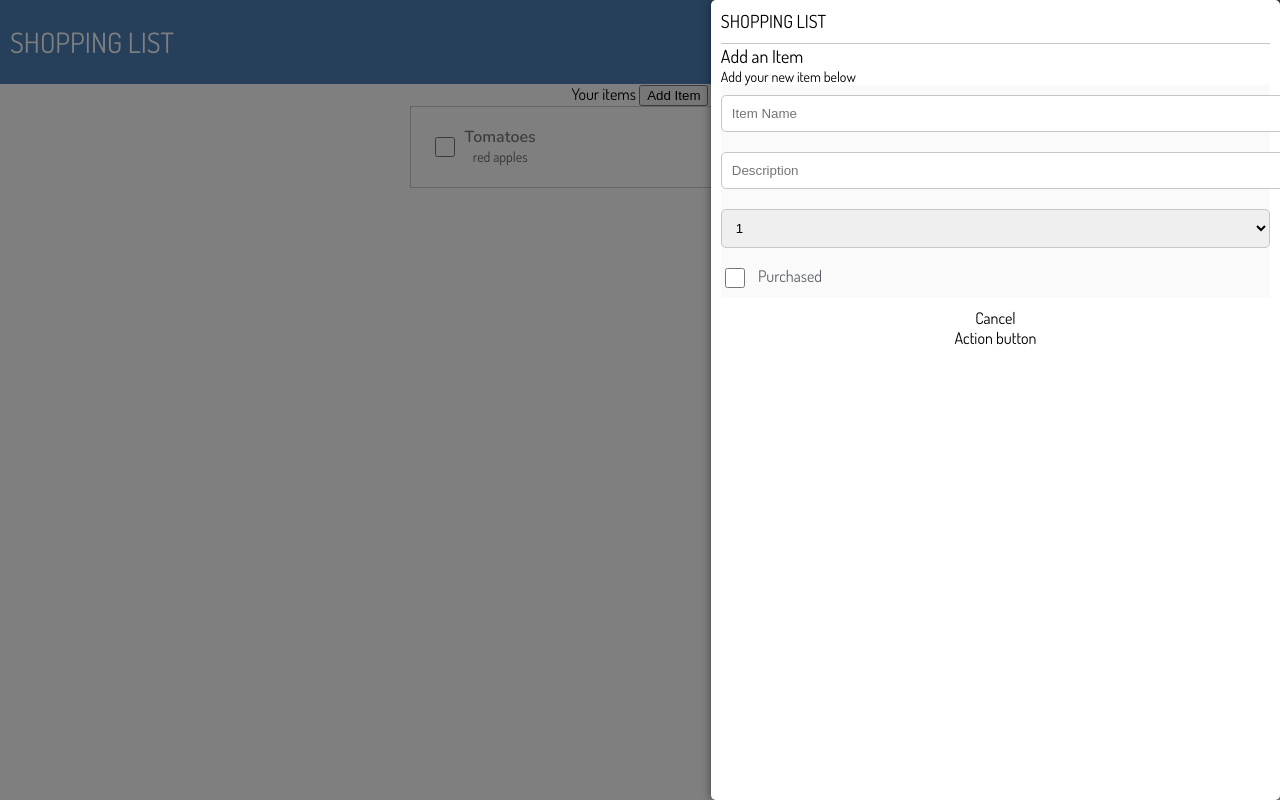
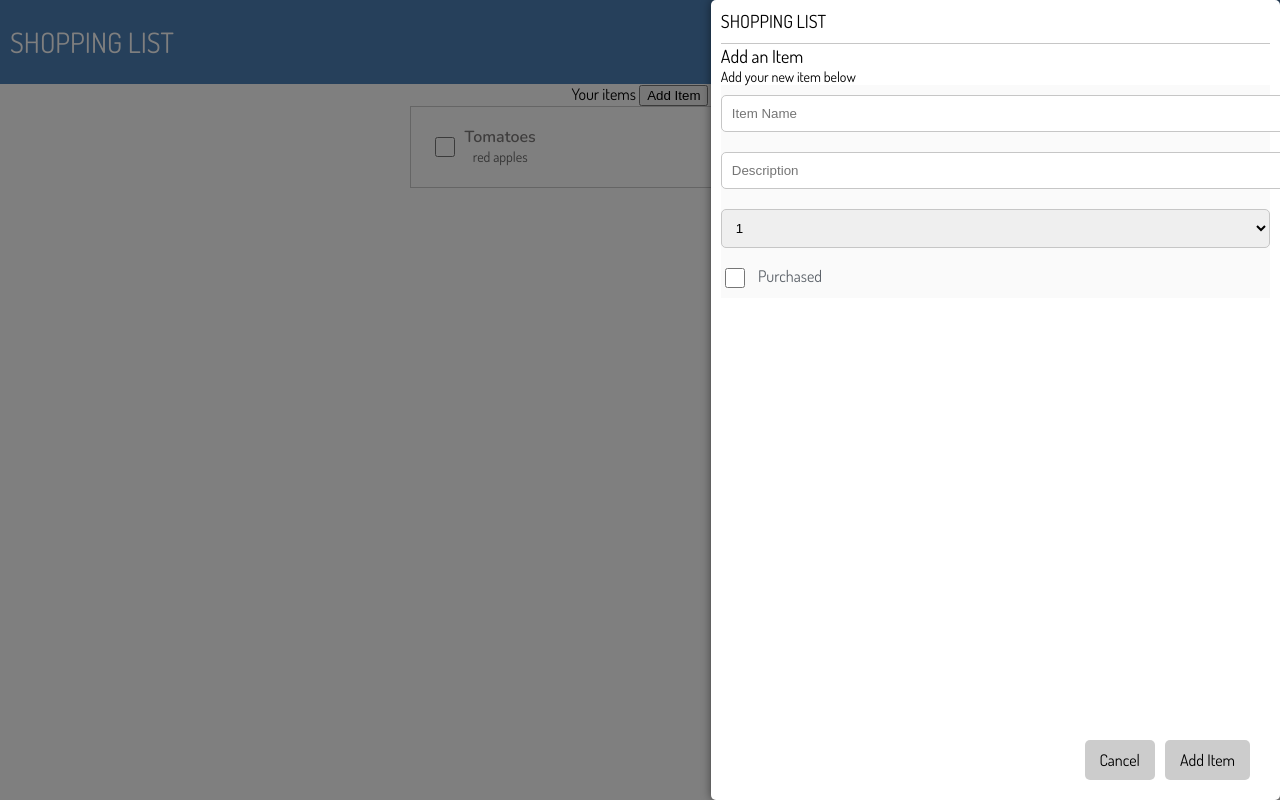
Before and after one commit to jrmeier/v-code-challenge, a React (Create React App) app: page / in a window 1280 px wide. Both pictures are taken after a click on the button "Add Item". Built offline with nearby package versions, Linux system fonts and the light colour scheme.

Commit message:
adding default buttons to modal

```diff
--- a/src/components/AddItemForm/AddItemForm.jsx
+++ b/src/components/AddItemForm/AddItemForm.jsx
@@ -3,7 +3,7 @@ import { useContext, useEffect, useState } from 'react';
 import './AddItemForm.css';
 import { AppContext } from '../../AppContext';
 
-export function AddItemForm({ setShowAddItemModal, editIndex }){
+export function AddItemForm({ setShowAddItemModal, editIndex, setEditIndex, submitAction }){
     const appContext = useContext(AppContext);
     const { items, setItems } = appContext;
     const [itemName, setItemName] = useState('');
@@ -11,42 +11,20 @@ export function AddItemForm({ setShowAddItemModal, editIndex }){
     const [itemQuantity, setItemQuantity] = useState(1);
 
     useEffect(() => {
-        console.log({ editIndex, items })
+        // clear the form when the modal is closed
         if (editIndex !== null) {
             const item = items[editIndex];
             setItemName(item.name);
             setItemDescription(item.description);
             setItemQuantity(item.quantity);
         }
-    }, [editIndex, items])
+
+        return () => {
+            setEditIndex(null);
+        }
+    }, [editIndex, items,setEditIndex])
 
 
-    const addItem = (e) => {
-        e.preventDefault();
-        const newItem = {
-            name: itemName,
-            description: itemDescription,
-            quantity: itemQuantity
-        }
-
-        setItems([...items, newItem])
-        setShowAddItemModal(false)
-    }
-
-    const editItem = (e) => {
-        e.preventDefault();
-        const newItem = {
-            name: itemName,
-            description: itemDescription,
-            quantity: itemQuantity
-        }
-
-        const newItems = [...items];
-        newItems[editIndex] = newItem;
-
-        setItems(newItems);
-        setShowAddItemModal(false);
-    }
 
     return (
         <div className='add-item'>
@@ -54,7 +32,7 @@ export function AddItemForm({ setShowAddItemModal, editIndex }){
         <div style={{ fontSize: '18px', lineHeight: '24px' }}> Add an Item</div>
         <div style={{ fontSize: '14px'}}>Add your new item below</div>
         <div className="add-item-form">
-            <form onSubmit={addItem}>
+            <form onSubmit={submitAction}>
                 <input type="text" value={itemName} onChange={(e)=>setItemName(e.target.value)}placeholder="Item Name" />
                 <input type="text" value={itemDescription} onChange={(e) => setItemDescription(e.target.value)} placeholder="Description" />
                 <select name="itemQuantity" placeholder='How many?' className='itemQuantitySelect'>
--- a/src/components/Modal/Modal.css
+++ b/src/components/Modal/Modal.css
@@ -22,6 +22,7 @@
   position: fixed;
   right: -100%; /* initially position the modal outside the viewport */
   /* transition: left 0.3s ease-in-out; */
+  display: flex;
 }
 
 .modal.show {
@@ -31,12 +32,23 @@
   transition: left 1s ease-in-out;
 }
 
-/* Modal close button */
-.modal button {
-  margin-top: 10px;
+/* Modal button container */
+.modal-buttons {
+  position: absolute;
+  bottom: 0;
+  width: 100%;
+  display: flex;
+  justify-content: right;
+  padding: 20px;
+  box-sizing: border-box;
+}
+
+/* Modal button */
+.modal-button {
   padding: 10px 15px;
-  background-color: #ddd;
+  background-color: #ccc;
   border: none;
   border-radius: 5px;
   cursor: pointer;
+  margin-right: 10px;
 }
--- a/src/components/Modal/Modal.jsx
+++ b/src/components/Modal/Modal.jsx
@@ -3,7 +3,7 @@ import React, { useEffect} from 'react';
 import "./Modal.css"
 
 
-export function Modal({setShowModal, component, action}) {
+export function Modal({setShowModal, component, actionButtonAction, actionButtonLabel}) {
 
   useEffect(() => {
     document.querySelector('.modal').classList.add('show');
@@ -17,14 +17,21 @@ export function Modal({setShowModal, component, action}) {
     }
   }
 
+  const handleActionButtonClick = () => {
+    actionButtonAction();
+    setShowModal(false);
+  }
+
   return (
     <>
     <div className="modal-overlay" onClick={handleOverlayClick}>
         <div className="modal">
-        {component}
+          {component}
 
-        <div className="modal-close-button" onClick={() => setShowModal(false)}>Cancel</div>
-        <div className='modal-action-button'>Action button</div>
+          <div className="modal-buttons">
+            <div className="modal-button" onClick={() => setShowModal(false)}>Cancel</div>
+            <div className='modal-button' onClick={handleActionButtonClick}>{actionButtonLabel}</div>
+          </div>
         </div>
     </div>
     </>
--- a/src/components/ShoppingList/ShoppingList.css
+++ b/src/components/ShoppingList/ShoppingList.css
@@ -48,6 +48,9 @@
   vertical-align: middle;
   margin-right: 10px;
 }
+.checked {
+  text-decoration: line-through;
+}
 
 .shoppingList {
   display: flex;
--- a/src/components/ShoppingList/ShoppingList.jsx
+++ b/src/components/ShoppingList/ShoppingList.jsx
@@ -8,14 +8,54 @@ import './ShoppingList.css'
 
 export function ShoppingList() {
 
-    const { items } = useContext(AppContext);
+    const { items, setItems } = useContext(AppContext);
     const [showAddItemModal, setShowAddItemModal] = useState(false);
     const [editIndex, setEditIndex] = useState(null);
 
-    const handleEditItem = (itemIndex) => {
-        console.log('edit item: ',itemIndex)
-        setEditIndex(itemIndex)
-        setShowAddItemModal(!showAddItemModal)
+    // const handleEditItem = (itemIndex) => {
+    //     console.log('edit item: ',itemIndex)
+    //     setEditIndex(itemIndex)
+    //     setShowAddItemModal(!showAddItemModal)
+    // }
+
+    const handleAddItem = (e) => {
+        // e.preventDefault();
+        console.log("handleAddItem: ", e)
+        // const newItem = {
+        //     name: itemName,
+        //     description: itemDescription,
+        //     quantity: itemQuantity
+        // }
+
+        // setItems([...items, newItem])
+        setShowAddItemModal(false)
+    }
+
+    const handleEditItem = (e) => {
+        console.log("editItem: ", e)
+        // const newItem = {
+        //     name: itemName,
+        //     description: itemDescription,
+        //     quantity: itemQuantity
+        // }
+
+        // const newItems = [...items];
+        // newItems[editIndex] = newItem;
+
+        // setItems(newItems);
+        setShowAddItemModal(false);
+    }
+
+
+    const handleCheckboxClick = (itemIndex) => {
+        console.log('checkbox clicked: ', itemIndex)
+        const newItem = items[itemIndex];
+        newItem.checked = !newItem.checked;
+        items.pop(itemIndex);
+        const newItems = [...items, newItem];
+
+        setItems(newItems);
+        //
     }
 
     return (
@@ -32,10 +72,10 @@ export function ShoppingList() {
                         return (
                             <li className="shoppingListItem" key={i}>
                                 <div className="shoppingListItemContent">
-                                    <input type="checkbox" className="shoppingListItemCheckbox" />
+                                    <input type="checkbox" className="shoppingListItemCheckbox" onChange={() =>handleCheckboxClick(i)} />
                                     <div className="shoppingListNameAndDescription">
-                                        <div className="shoppingListItemName">{item.name}</div>
-                                        <div className="shoppingListItemDescription">{item.description}</div>
+                                        <div className={`shoppingListItemName ${item?.checked ? 'checked' : ''}`} >{item.name}</div>
+                                        <div className={`shoppingListItemDescription ${item?.checked ? 'checked' : ''}`}>{item.description}</div>
                                     </div>
                                 </div>
                                 <div>
@@ -48,11 +88,18 @@ export function ShoppingList() {
                 }
             </ul>
             {
-                showAddItemModal && <Modal setShowModal={setShowAddItemModal} component={
-                <AddItemForm
-                    setShowAddItemModal={setShowAddItemModal}
-                    editIndex={editIndex}
-                />} />
+                showAddItemModal && <Modal
+                actionButtonLabel={editIndex === null ? 'Add Item' : 'Save Item'}
+                actionButtonAction={editIndex === null ? handleAddItem : handleEditItem}
+                setShowModal={setShowAddItemModal} component={
+                    <AddItemForm
+                        setShowAddItemModal={setShowAddItemModal}
+                        editIndex={editIndex}
+                        setEditIndex={setEditIndex}
+                        submitAction={handleAddItem}
+                        // actionButton={}
+                    />}
+                />
             }
         </div>
         ) : <EmptyShoppingList setShowAddItemModal={setShowAddItemModal} />
```
